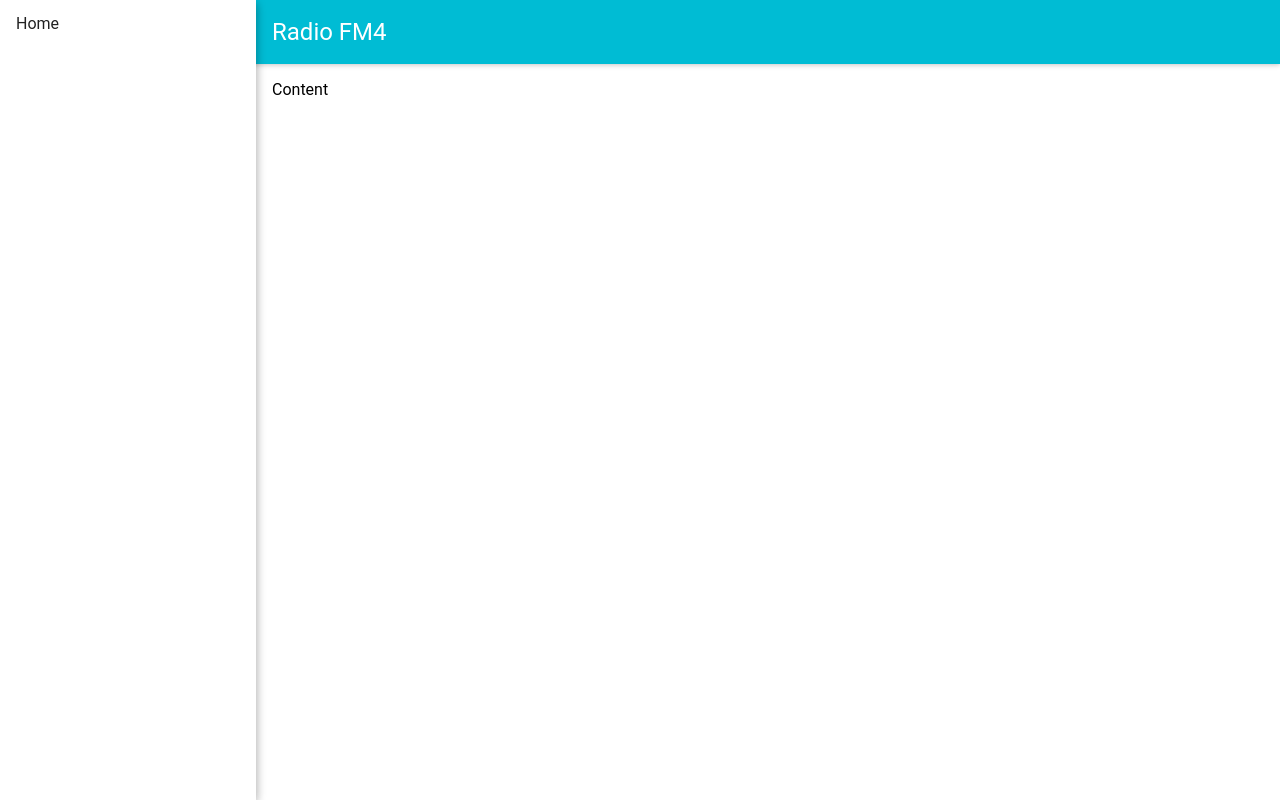
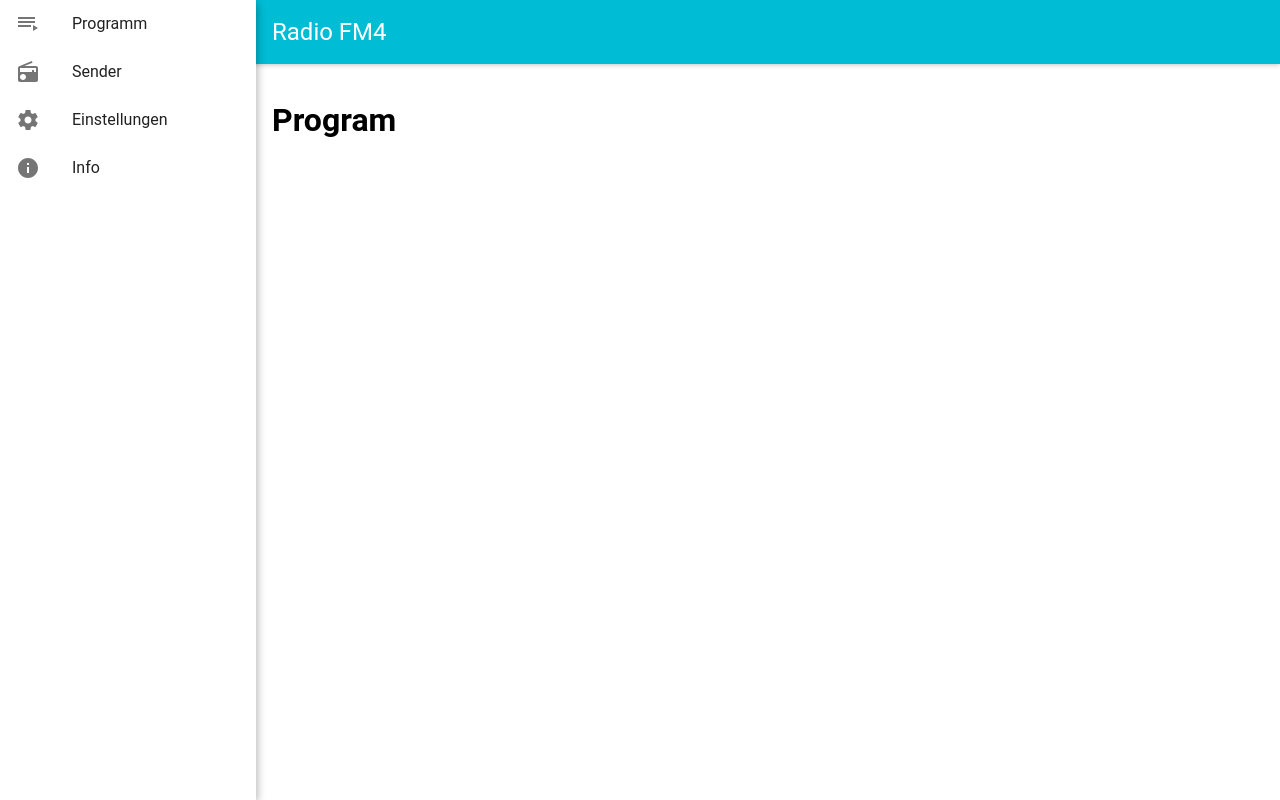
Before and after one commit to michaelapfleger/reactio-demo, a React app: page / in a window 1280 px wide. Built offline with nearby package versions, Linux system fonts and the light colour scheme; what react-tap-event-plugin would draw is missing.

Commit message:
Added Router

```diff
--- a/package.json
+++ b/package.json
@@ -5,7 +5,7 @@
   "main": "index.js",
   "scripts": {
     "test": "echo \"Error: no test specified\" && exit 1",
-    "start": "webpack-dev-server --content-base public --open"
+    "start": "webpack-dev-server --content-base public --open --history-api-fallback"
   },
   "keywords": [
     "React",
@@ -26,6 +26,7 @@
     "material-ui": "^0.18.0",
     "react": "^15.5.4",
     "react-dom": "^15.5.4",
+    "react-router-dom": "^4.1.1",
     "react-tap-event-plugin": "^2.0.1"
   },
   "devDependencies": {
--- a/src/App.jsx
+++ b/src/App.jsx
@@ -1,9 +1,18 @@
 import React from 'react';
+import { BrowserRouter as Router, Link, Route } from 'react-router-dom';
 import MuiThemeProvider from 'material-ui/styles/MuiThemeProvider';
 import Drawer from 'material-ui/Drawer';
 import AppBar from 'material-ui/AppBar';
 import transitions from 'material-ui/styles/transitions';
 import MenuItem from 'material-ui/MenuItem';
+import PlaylistIcon from 'material-ui/svg-icons/av/playlist-play';
+import RadioIcon from 'material-ui/svg-icons/av/radio';
+import SettingsIcon from 'material-ui/svg-icons/action/settings';
+import InfoIcon from 'material-ui/svg-icons/action/info';
+import Settings from './routes/Settings.jsx';
+import Program from './routes/Program.jsx';
+import About from './routes/About.jsx';
+import Stations from './routes/Stations.jsx';
 
 const styles = {
   content: {
@@ -11,7 +20,38 @@
     maxWidth: 800,
     transition: transitions.easeOut(null, 'padding-left', null),
   },
+  menuLink: {
+    textDecoration: 'none',
+  },
 };
+
+const routes = [
+  {
+    link: '/',
+    exact: true,
+    component: Program,
+    title: 'Programm',
+    icon: <PlaylistIcon />,
+  },
+  {
+    link: '/stations',
+    component: Stations,
+    title: 'Sender',
+    icon: <RadioIcon />,
+  },
+  {
+    link: '/settings',
+    component: Settings,
+    title: 'Einstellungen',
+    icon: <SettingsIcon />,
+  },
+  {
+    link: '/about',
+    component: About,
+    title: 'Info',
+    icon: <InfoIcon />,
+  },
+];
 
 export default class App extends React.Component {
   constructor(props) {
@@ -53,22 +93,39 @@
     });
   }
 
+  closeDrawer() {
+    if (!this.state.drawer.docked) {
+      this.toggleDrawer();
+    }
+  }
+
   render() {
     const paddingLeft = (this.state.drawer.docked ? 256 : 0) + 16;
 
     return <MuiThemeProvider>
+            <Router>
               <div>
                   <AppBar title={this.state.station.name} style={{ paddingLeft }}
                           iconStyleLeft={{ display: this.state.drawer.docked ? 'none' : 'block' }}
                           onLeftIconButtonTouchTap={() => this.toggleDrawer()} />
                   <Drawer open={this.state.drawer.open} docked={this.state.drawer.docked}
                   onRequestChange={() => this.toggleDrawer()}>
-                    <MenuItem>Home</MenuItem>
+
+                    {routes.map(route =>
+                      <Link key={route.link} to={ route.link } style={styles.menuLink}>
+                        <MenuItem primaryText={route.title} onTouchTap={() => this.closeDrawer()}
+                                  leftIcon={route.icon}></MenuItem>
+                      </Link>)}
+
                   </Drawer>
                  <div style={{ ...styles.content, paddingLeft }}>
-                   Content
+                   {routes.map(route => (
+                       <Route exact={route.exact} key={route.link}
+                              path={route.link} component={route.component} />
+                   ))}
                  </div>
               </div>
+            </Router>
         </MuiThemeProvider>;
   }
 }
--- /dev/null
+++ b/src/routes/About.jsx
@@ -0,0 +1,10 @@
+import React from 'react';
+
+export default class About extends React.Component {
+
+  render() {
+    return <div>
+        <h1>{this.constructor.name}</h1>
+    </div>;
+  }
+}
--- /dev/null
+++ b/src/routes/Program.jsx
@@ -0,0 +1,10 @@
+import React from 'react';
+
+export default class Program extends React.Component {
+
+  render() {
+    return <div>
+      <h1>{this.constructor.name}</h1>
+    </div>;
+  }
+}
--- /dev/null
+++ b/src/routes/Settings.jsx
@@ -0,0 +1,10 @@
+import React from 'react';
+
+export default class Settings extends React.Component {
+
+  render() {
+    return <div>
+        <h1>{this.constructor.name}</h1>
+    </div>;
+  }
+}
--- /dev/null
+++ b/src/routes/Stations.jsx
@@ -0,0 +1,10 @@
+import React from 'react';
+
+export default class Stations extends React.Component {
+
+  render() {
+    return <div>
+        <h1>{this.constructor.name}</h1>
+    </div>;
+  }
+}
```
Lines whose indentation alone changed are shown as unchanged.
